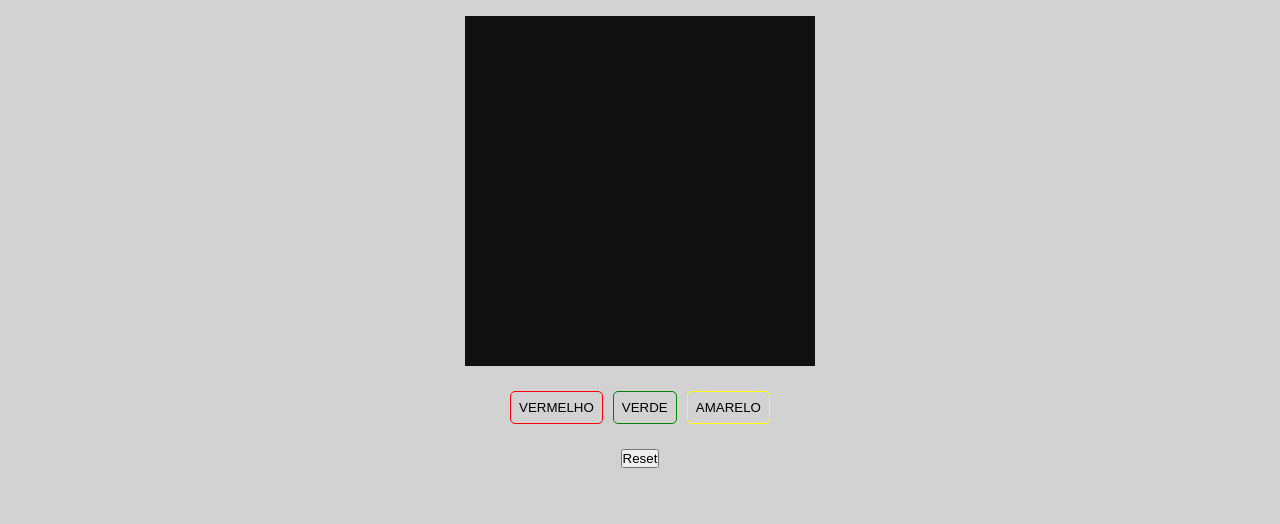
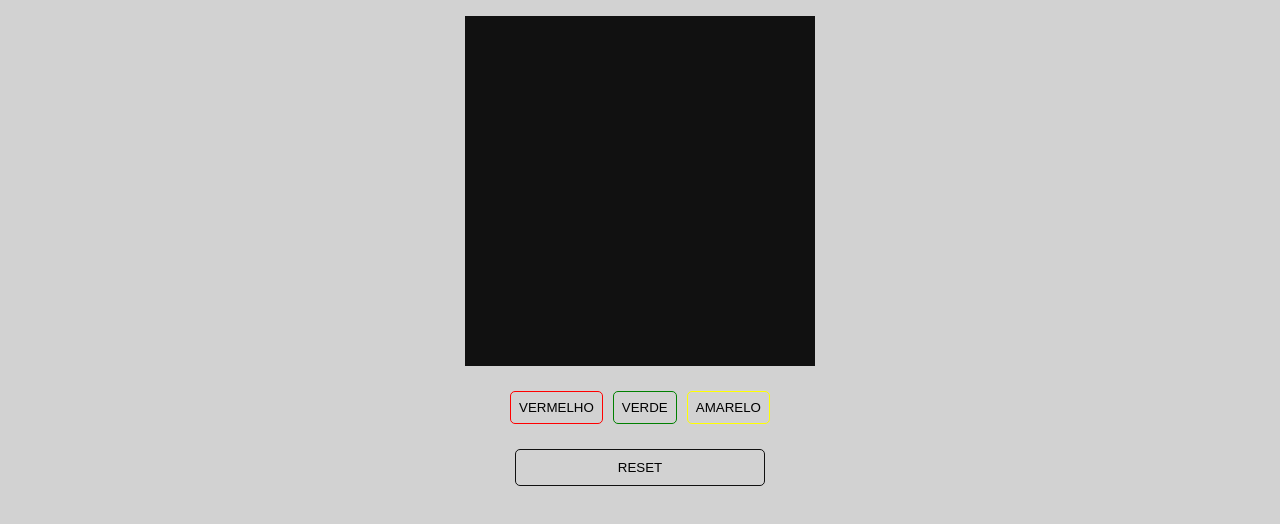
Before and after one commit to 1Maatheus/interactive-buttons, a plain HTML site: page index.html in a window 1280 px wide. Shown: the part 70-594 px from the top of the page. Drawn offline with Linux system fonts and the light colour scheme.

Commit message:
add script

```diff
--- a/index.html
+++ b/index.html
@@ -31,7 +31,7 @@
     </div>
 
     <div class="reset">
-      <button class="btn-reset">Reset</button>
+      <button onclick="reset('#000000')" class="btn-reset">Reset</button>
     </div>
 
     <script src="./script.js"></script>
--- a/script.js
+++ b/script.js
@@ -1,3 +1,7 @@
 function mudarCor(cor) {
   document.getElementById("container").style.background = cor;
 }
+
+function reset(cor) {
+  document.getElementById("container").style.background = cor;
+}
--- a/style.css
+++ b/style.css
@@ -89,4 +89,17 @@ h1 {
 }
 
 .btn-reset {
+  width: 250px;
+  padding: 10px;
+  text-transform: uppercase;
+  border: 1px solid #111;
+  border-radius: 5px;
+  background: transparent;
+  cursor: pointer;
+  transition: 0.6s;
 }
+
+.btn-reset:hover {
+  background-color: #111;
+  color: #fff;
+}
```
